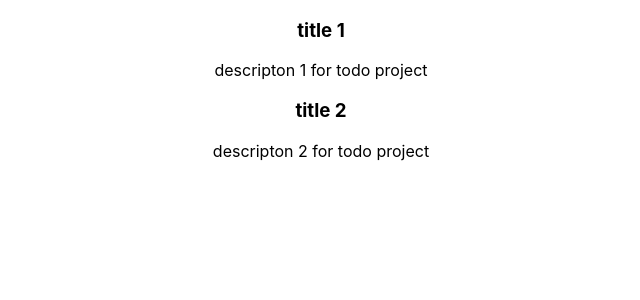
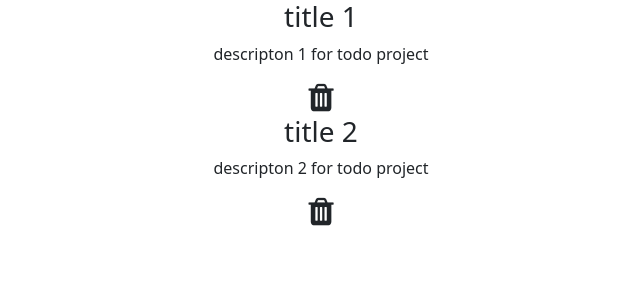
Before and after one commit to wahidahmed/Anisul_Islam_React, a React (Create React App) app in the folder todo-prject1/: page / in a window 1280 px wide. Shown: the top 300 px of the page, without its empty margins (319-959 px from the left). Built offline with nearby package versions, Linux system fonts and the light colour scheme.

Commit message:
install fontawesome

```diff
--- a/todo-prject1/src/components/Todo.js
+++ b/todo-prject1/src/components/Todo.js
@@ -1,13 +1,18 @@
-import React from 'react'
+import React from 'react';
+import { Card } from 'react-bootstrap';
+import Button from 'react-bootstrap/Button';
 
 const Todo = (props) => {
     const {id,title,desc}=props.todo;
   return (
     <article>
-      <div>
-        <h3>{title}</h3>
-        <p>{desc}</p>
-      </div>
+        <div>
+            <h3>{title}</h3>
+            <p>{desc}</p>
+        </div>
+        <div>
+            <i className='fa fa-trash fa-2x'></i>
+        </div>
     </article>
   )
 }
--- a/todo-prject1/src/index.js
+++ b/todo-prject1/src/index.js
@@ -3,6 +3,8 @@ import ReactDOM from 'react-dom/client';
 import './index.css';
 import App from './App';
 import reportWebVitals from './reportWebVitals';
+import 'bootstrap/dist/css/bootstrap.min.css';
+import 'font-awesome/css/font-awesome.min.css';
 
 const root = ReactDOM.createRoot(document.getElementById('root'));
 root.render(
```
